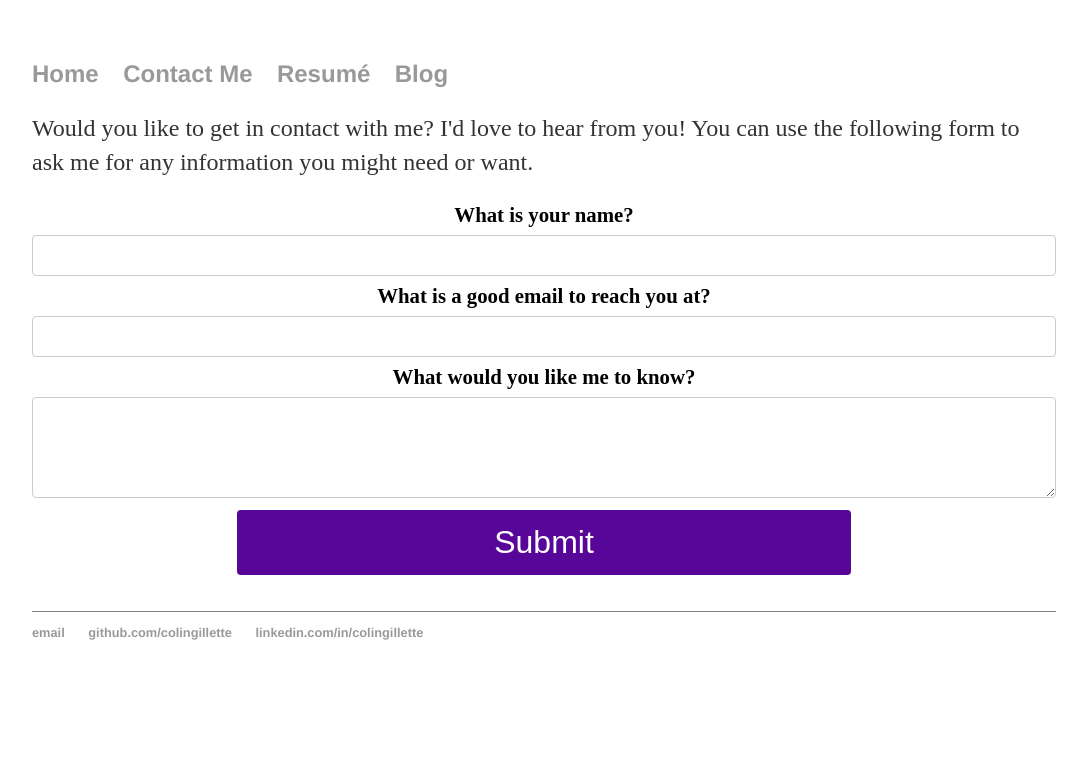
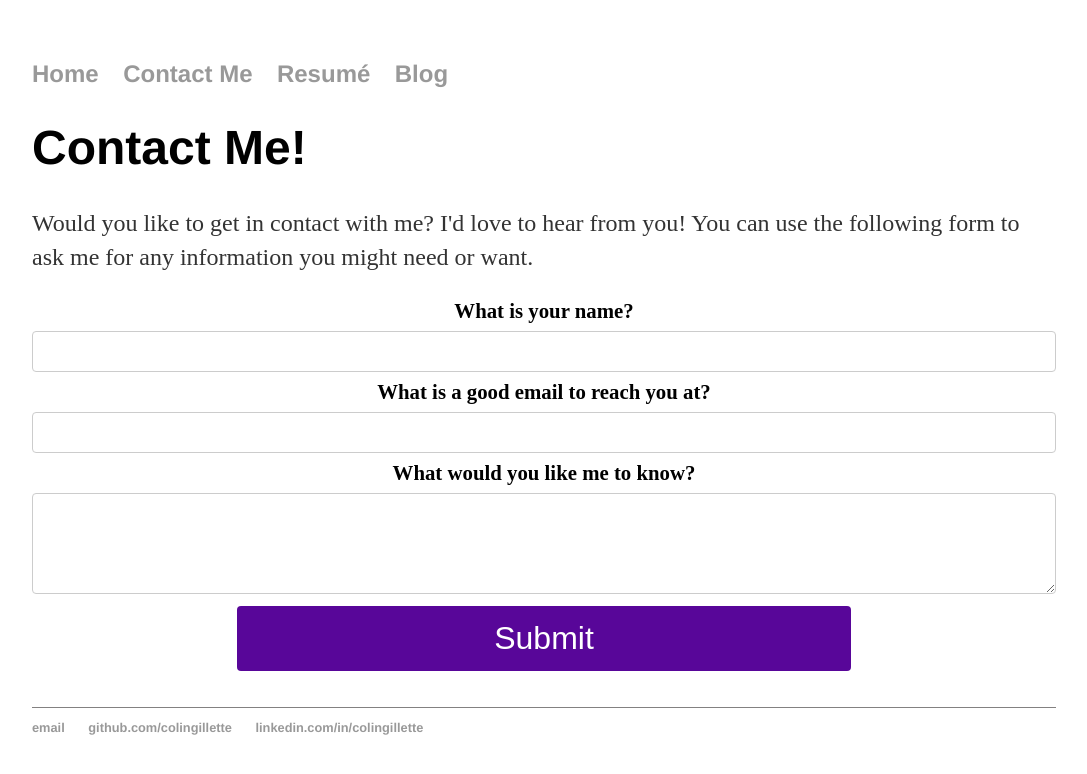
Before and after one commit to colingillette/colingillette.github.io, a Jekyll site: the page built from contact/index.html, in a window 1280 px wide. Shown: the top 774 px of the page, without its empty margins (96-1183 px from the left). Built offline with Jekyll 4.4.1, drawn with Linux system fonts in a browser that asks for light colours.

Commit message:
contact me header added

```diff
--- a/contact/index.html
+++ b/contact/index.html
@@ -2,6 +2,8 @@
 layout: default
 title: Contact Me
 ---
+
+<h1>Contact Me!</h1>
 
 <p>
     Would you like to get in contact with me? I'd love to hear from you! You can use the following form to ask me
```
